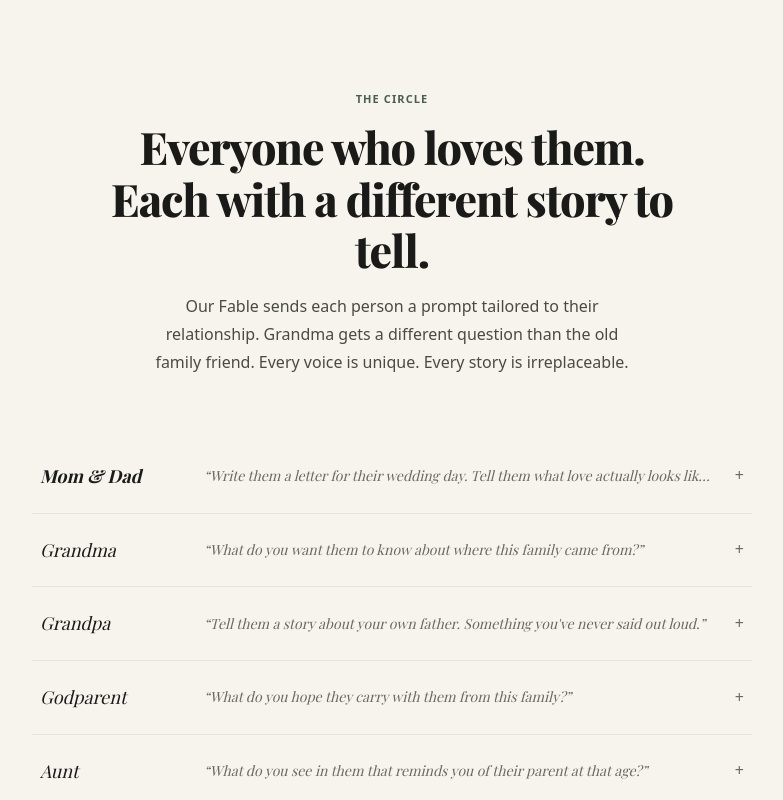
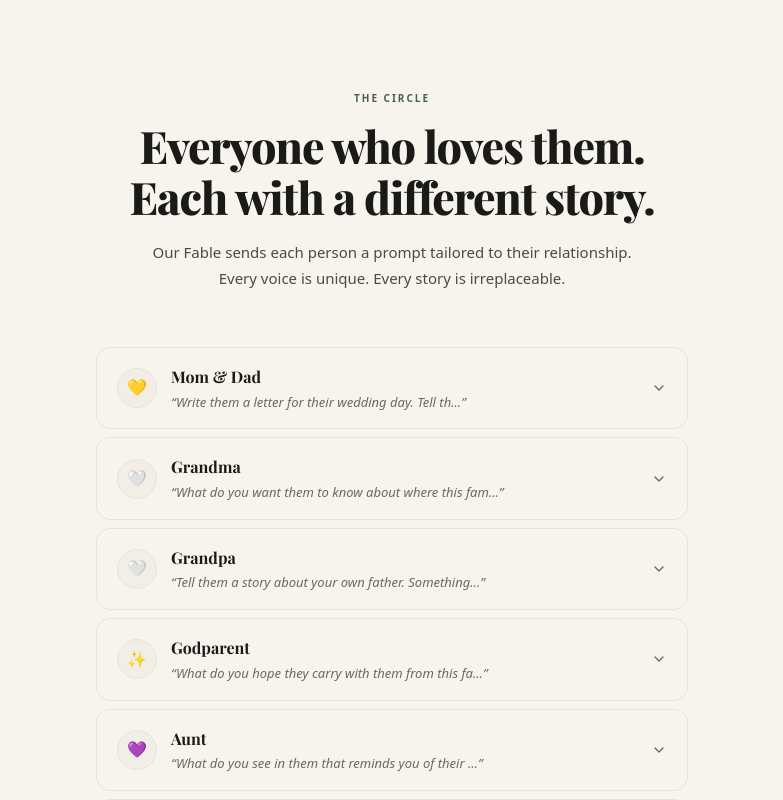
Before and after one commit to MiloBrownAgent/ourfable, a Next.js app: page / in a window 1280 px wide. Shown: the part 5640-6440 px from the top of the page, without its empty margins (248-1031 px from the left). Built offline with nearby package versions, Linux system fonts and the light colour scheme; no server answers.

Commit message:
fix: circle section redesigned — emoji avatars, rounded buttons, expandable prompts, no more table layout

```diff
--- a/src/components/home/CircleSection.tsx
+++ b/src/components/home/CircleSection.tsx
@@ -1,17 +1,18 @@
 "use client";
 import { useState } from "react";
 import { Reveal } from "./Reveal";
+import { ChevronDown } from "lucide-react";
 
 const CIRCLE_NODES = [
-  { id: "mom",          label: "Mom & Dad",     prompt: "Write them a letter for their wedding day. Tell them what love actually looks like.",        parent: true },
-  { id: "grandma",      label: "Grandma",       prompt: "What do you want them to know about where this family came from?" },
-  { id: "grandpa",      label: "Grandpa",       prompt: "Tell them a story about your own father. Something you've never said out loud." },
-  { id: "godparent",    label: "Godparent",     prompt: "What do you hope they carry with them from this family?" },
-  { id: "aunt",         label: "Aunt",          prompt: "What do you see in them that reminds you of their parent at that age?" },
-  { id: "uncle",        label: "Uncle",         prompt: "Tell them something about their parent that they'd never tell themselves." },
-  { id: "familyfriend", label: "Family friend",  prompt: "Tell them who their parent was before they became someone's parent." },
-  { id: "neighbor",     label: "Neighbor",      prompt: "What was life like on this street when they were small?" },
-  { id: "oldfriend",    label: "Old friend",    prompt: "Share a memory of their parent that made you proud to know them." },
+  { id: "mom",          label: "Mom & Dad",     emoji: "💛", prompt: "Write them a letter for their wedding day. Tell them what love actually looks like." },
+  { id: "grandma",      label: "Grandma",       emoji: "🤍", prompt: "What do you want them to know about where this family came from?" },
+  { id: "grandpa",      label: "Grandpa",       emoji: "🤍", prompt: "Tell them a story about your own father. Something you've never said out loud." },
+  { id: "godparent",    label: "Godparent",     emoji: "✨", prompt: "What do you hope they carry with them from this family?" },
+  { id: "aunt",         label: "Aunt",          emoji: "💜", prompt: "What do you see in them that reminds you of their parent at that age?" },
+  { id: "uncle",        label: "Uncle",         emoji: "💙", prompt: "Tell them something about their parent that they'd never tell themselves." },
+  { id: "familyfriend", label: "Family friend",  emoji: "🧡", prompt: "Tell them who their parent was before they became someone's parent." },
+  { id: "neighbor",     label: "Neighbor",      emoji: "🏡", prompt: "What was life like on this street when they were small?" },
+  { id: "oldfriend",    label: "Old friend",    emoji: "💚", prompt: "Share a memory of their parent that made you proud to know them." },
 ];
 
 export function CircleSection() {
@@ -19,111 +20,143 @@ export function CircleSection() {
 
   return (
     <section style={{ padding: "100px 0", background: "var(--bg-2)", borderTop: "1px solid var(--border)", borderBottom: "1px solid var(--border)" }}>
-      <div style={{ maxWidth: 800, margin: "0 auto", padding: "0 40px" }}>
+      <div style={{ maxWidth: 640, margin: "0 auto", padding: "0 24px" }}>
         <Reveal>
-          <div style={{ textAlign: "center", marginBottom: 64 }}>
-            <p className="label label-green" style={{ marginBottom: 14 }}>The circle</p>
-            <h2 style={{ fontFamily: "var(--font-playfair)", fontSize: "clamp(2rem, 3.5vw, 3rem)", fontWeight: 800, letterSpacing: "-0.025em", lineHeight: 1.15, marginBottom: 16, maxWidth: 620, margin: "0 auto 16px" }}>
-              Everyone who loves them.<br />Each with a different story to tell.
+          <div style={{ textAlign: "center", marginBottom: 56 }}>
+            <p style={{
+              fontSize: 10, fontWeight: 700, letterSpacing: "0.2em",
+              textTransform: "uppercase", color: "var(--green)", marginBottom: 14,
+            }}>
+              The circle
+            </p>
+            <h2 style={{
+              fontFamily: "var(--font-playfair)",
+              fontSize: "clamp(1.8rem, 3.5vw, 2.8rem)",
+              fontWeight: 800,
+              letterSpacing: "-0.025em",
+              lineHeight: 1.15,
+              marginBottom: 16,
+            }}>
+              Everyone who loves them.<br />Each with a different story.
             </h2>
-            <p style={{ fontSize: 16, color: "var(--text-2)", lineHeight: 1.75, maxWidth: 500, margin: "0 auto" }}>
-              Our Fable sends each person a prompt tailored to their relationship. Grandma gets a different question than the old family friend. Every voice is unique. Every story is irreplaceable.
+            <p style={{ fontSize: 15, color: "var(--text-2)", lineHeight: 1.75, maxWidth: 480, margin: "0 auto" }}>
+              Our Fable sends each person a prompt tailored to their relationship. Every voice is unique. Every story is irreplaceable.
             </p>
           </div>
         </Reveal>
 
-        <Reveal delay={100}>
-          <div style={{ display: "flex", flexDirection: "column" }}>
-            {CIRCLE_NODES.map((node, i) => {
+        <Reveal delay={80}>
+          <div style={{ display: "flex", flexDirection: "column", gap: 8 }}>
+            {CIRCLE_NODES.map((node) => {
               const isActive = activeNode === node.id;
               return (
-                <div key={node.id}>
-                  {i > 0 && (
-                    <div style={{ height: 1, background: "var(--border)", margin: "0" }} />
-                  )}
                 <button
+                  key={node.id}
                   onClick={() => setActiveNode(isActive ? null : node.id)}
-                    onMouseEnter={() => setActiveNode(node.id)}
-                    onMouseLeave={() => setActiveNode(null)}
                   style={{
                     width: "100%",
-                      display: "grid",
-                      gridTemplateColumns: "140px 1fr auto",
-                      alignItems: "center",
-                      gap: 24,
-                      padding: "22px 8px",
-                      background: "transparent",
-                      border: "none",
+                    display: "flex",
+                    flexDirection: "column",
+                    padding: 0,
+                    background: isActive ? "var(--surface)" : "transparent",
+                    border: isActive ? "1px solid var(--green-border)" : "1px solid var(--border)",
+                    borderRadius: 14,
                     cursor: "pointer",
                     textAlign: "left",
-                      transition: "all 180ms",
+                    transition: "all 200ms ease",
+                    overflow: "hidden",
                   }}
                 >
-                    {/* Role */}
-                    <span style={{
+                  {/* Row header */}
+                  <div style={{
+                    display: "flex",
+                    alignItems: "center",
+                    gap: 14,
+                    padding: "16px 20px",
+                    width: "100%",
+                  }}>
+                    {/* Emoji avatar */}
+                    <div style={{
+                      width: 40,
+                      height: 40,
+                      borderRadius: "50%",
+                      background: isActive ? "var(--green-light)" : "var(--surface)",
+                      border: `1px solid ${isActive ? "var(--green-border)" : "var(--border)"}`,
+                      display: "flex",
+                      alignItems: "center",
+                      justifyContent: "center",
+                      fontSize: 16,
+                      flexShrink: 0,
+                      transition: "all 200ms ease",
+                    }}>
+                      {node.emoji}
+                    </div>
+
+                    {/* Name + preview */}
+                    <div style={{ flex: 1, minWidth: 0 }}>
+                      <p style={{
                         fontFamily: "var(--font-playfair)",
-                      fontStyle: "italic",
-                      fontSize: 18,
-                      fontWeight: node.parent ? 700 : 400,
+                        fontSize: 16,
+                        fontWeight: 700,
                         color: isActive ? "var(--green)" : "var(--text)",
-                      transition: "color 180ms",
+                        transition: "color 200ms",
+                        marginBottom: 2,
                       }}>
                         {node.label}
-                    </span>
-
-                    {/* Prompt preview */}
-                    <span style={{
-                      fontSize: 14,
-                      color: isActive ? "var(--text)" : "var(--text-3)",
-                      lineHeight: 1.6,
+                      </p>
+                      {!isActive && (
+                        <p style={{
+                          fontSize: 13,
+                          color: "var(--text-3)",
                           fontStyle: "italic",
-                      fontFamily: "var(--font-playfair)",
-                      transition: "color 180ms",
                           overflow: "hidden",
                           textOverflow: "ellipsis",
                           whiteSpace: "nowrap",
                         }}>
-                      &ldquo;{node.prompt}&rdquo;
-                    </span>
+                          &ldquo;{node.prompt.slice(0, 50)}...&rdquo;
+                        </p>
+                      )}
+                    </div>
 
-                    {/* Expand indicator */}
-                    <span style={{
-                      fontSize: 16,
-                      color: isActive ? "var(--green)" : "var(--text-3)",
-                      transition: "color 180ms, transform 180ms",
-                      transform: isActive ? "rotate(45deg)" : "rotate(0deg)",
+                    {/* Chevron */}
+                    <ChevronDown
+                      size={16}
+                      strokeWidth={2}
+                      color={isActive ? "var(--green)" : "var(--text-3)"}
+                      style={{
+                        transition: "transform 200ms, color 200ms",
+                        transform: isActive ? "rotate(180deg)" : "rotate(0deg)",
                         flexShrink: 0,
-                    }}>
-                      +
-                    </span>
-                  </button>
+                      }}
+                    />
+                  </div>
 
                   {/* Expanded prompt */}
                   {isActive && (
                     <div style={{
-                      padding: "0 8px 22px",
-                      animation: "fadeIn 0.15s ease both",
+                      padding: "0 20px 20px",
+                      animation: "fadeIn 0.2s ease both",
                     }}>
                       <div style={{
-                        padding: "20px 24px",
+                        padding: "18px 22px",
                         background: "var(--green-light)",
                         border: "1px solid var(--green-border)",
-                        borderRadius: 12,
+                        borderRadius: 10,
                       }}>
                         <p style={{
-                          fontSize: 10,
+                          fontSize: 9,
                           fontWeight: 700,
                           letterSpacing: "0.14em",
                           textTransform: "uppercase",
                           color: "var(--green)",
-                          marginBottom: 12,
+                          marginBottom: 10,
                         }}>
-                          Our Fable asks the {node.label.toLowerCase()}
+                          Monthly prompt for {node.label.toLowerCase()}
                         </p>
                         <p style={{
                           fontFamily: "var(--font-playfair)",
                           fontStyle: "italic",
-                          fontSize: 17,
+                          fontSize: 16,
                           color: "var(--text)",
                           lineHeight: 1.8,
                         }}>
@@ -132,19 +165,12 @@ export function CircleSection() {
                       </div>
                     </div>
                   )}
-                </div>
+                </button>
               );
             })}
-            <div style={{ height: 1, background: "var(--border)" }} />
           </div>
         </Reveal>
       </div>
-
-      <style>{`
-        @media (max-width: 640px) {
-          .circle-row { grid-template-columns: 1fr !important; gap: 8px !important; }
-        }
-      `}</style>
     </section>
   );
 }
```
Lines whose indentation alone changed are shown as unchanged.
